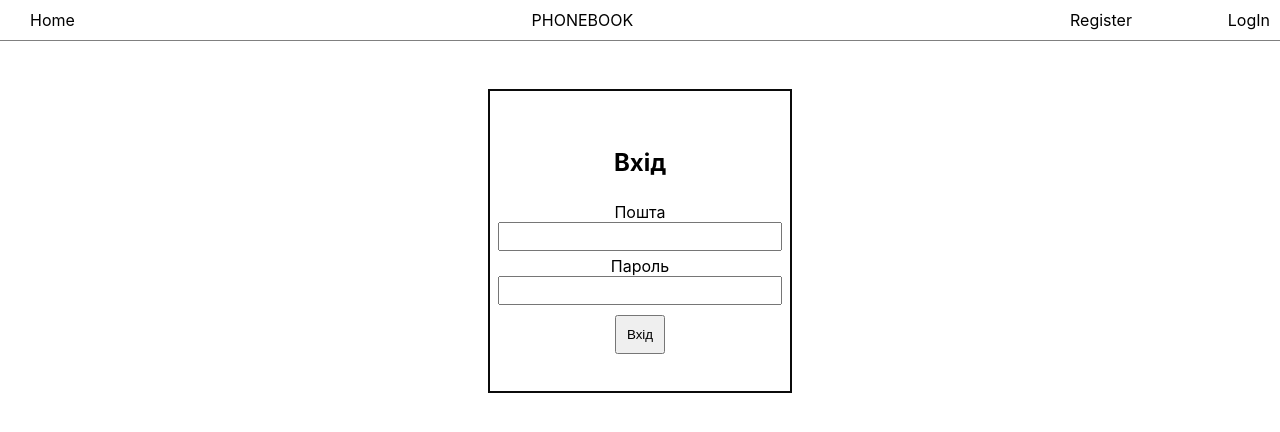
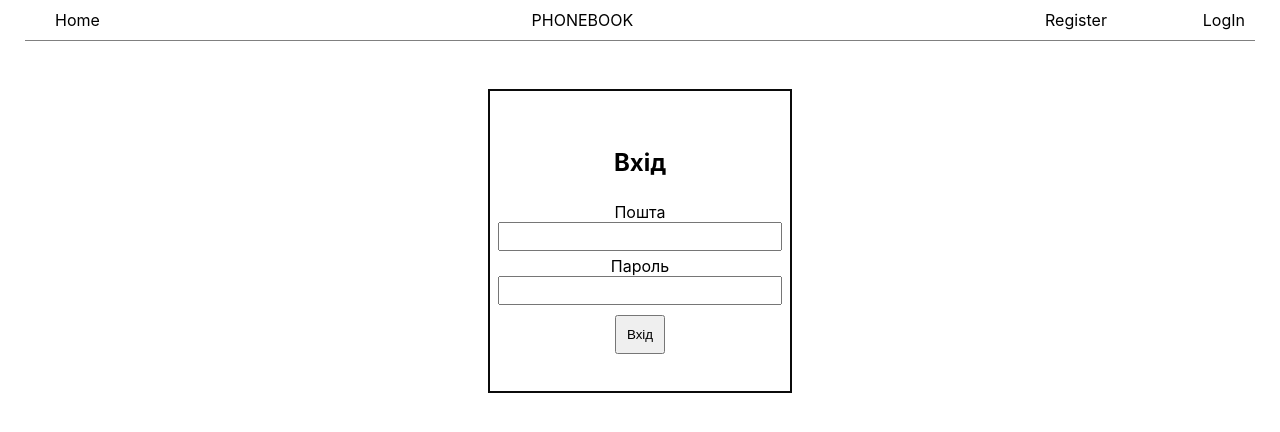
Before and after one commit to MaximKarlov/goit-react-hw-08-phonebook, a React (Create React App) app: page /goit-react-hw-08-phonebook/login in a window 1280 px wide. Shown: the top 432 px of the page. Built offline with nearby package versions, Linux system fonts and the light colour scheme.

Commit message:
fix little bugs

```diff
--- a/public/index.html
+++ b/public/index.html
@@ -1,14 +1,12 @@
 <!DOCTYPE html>
 <html lang="en">
+
 <head>
   <meta charset="utf-8" />
   <link rel="icon" href="%PUBLIC_URL%/favicon.ico" />
   <meta name="viewport" content="width=device-width, initial-scale=1" />
   <meta name="theme-color" content="#000000" />
-    <meta
-      name="description"
-      content="Web site created using create-react-app"
-    />
+  <meta name="description" content="Web site created using create-react-app" />
   <link rel="apple-touch-icon" href="%PUBLIC_URL%/logo192.png" />
   <!--
       manifest.json provides metadata used when your web app is installed on a
@@ -57,9 +55,10 @@
   </script>
   <!-- End Single Page Apps for GitHub Pages -->
 </head>
+
 <body>
   <noscript>You need to enable JavaScript to run this app.</noscript>
-    <div id="root"></div>
+  <div id="root" class="container"></div>
   <!--
       This HTML file is a template.
       If you open it directly in the browser, you will see an empty page.
@@ -71,4 +70,5 @@
       To create a production bundle, use `npm run build` or `yarn build`.
     -->
 </body>
+
 </html>
--- a/src/components/Layout.jsx
+++ b/src/components/Layout.jsx
@@ -21,7 +21,7 @@
           </NavLink>
         </li>
         <li className={CSS.layout_item}>
-          <NavLink to="/" className={CSS.linked}>
+          <NavLink to="/contacts" className={CSS.linked}>
             PHONEBOOK
           </NavLink>
         </li>
--- a/src/components/PrivateRoute.js
+++ b/src/components/PrivateRoute.js
@@ -4,6 +4,5 @@
 
 export const PrivateRoute = ({ component: Component }) => {
   const isLoggedIn = useSelector(authSelectors.getLoggedIn);
-  console.log('isLoggedIn', isLoggedIn);
   return isLoggedIn ? Component : <Navigate to={'/'} />;
 };
--- a/src/index.css
+++ b/src/index.css
@@ -6,6 +6,10 @@
     'Droid Sans', 'Helvetica Neue', sans-serif;
   -webkit-font-smoothing: antialiased;
   -moz-osx-font-smoothing: grayscale;
+}
+.container {
+  margin: 0 auto;
+  width: calc(100% - 50px);
 }
 
 p,
```
Lines whose indentation alone changed are shown as unchanged.
